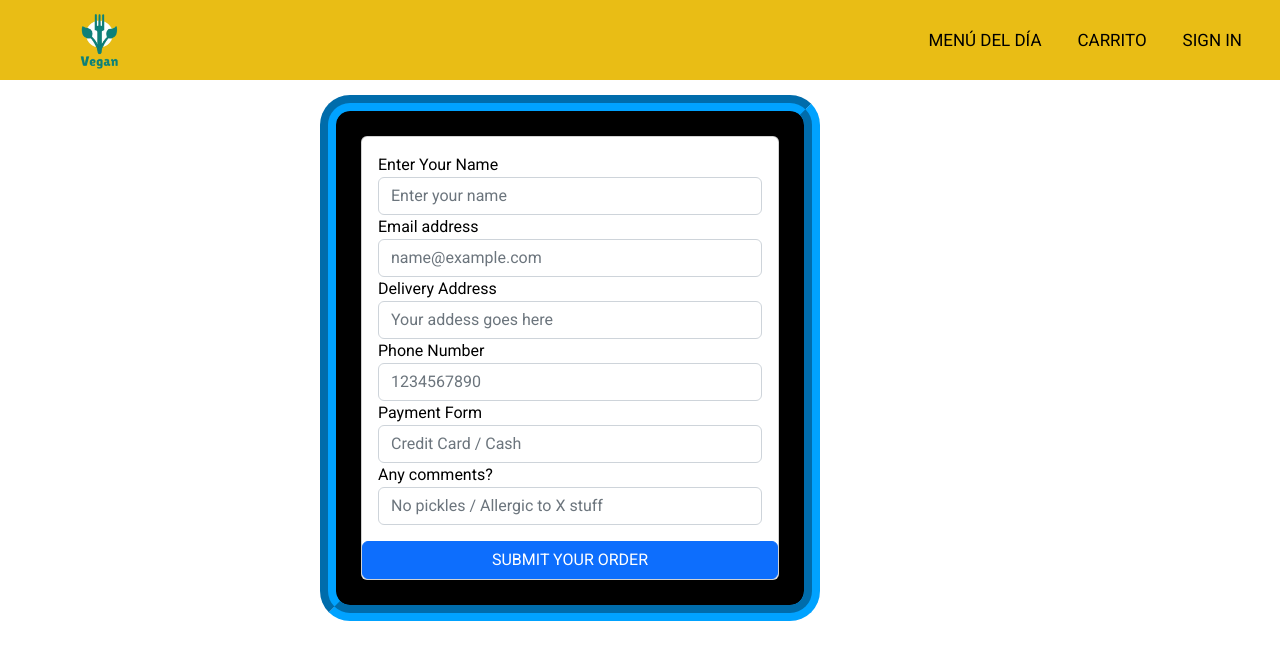
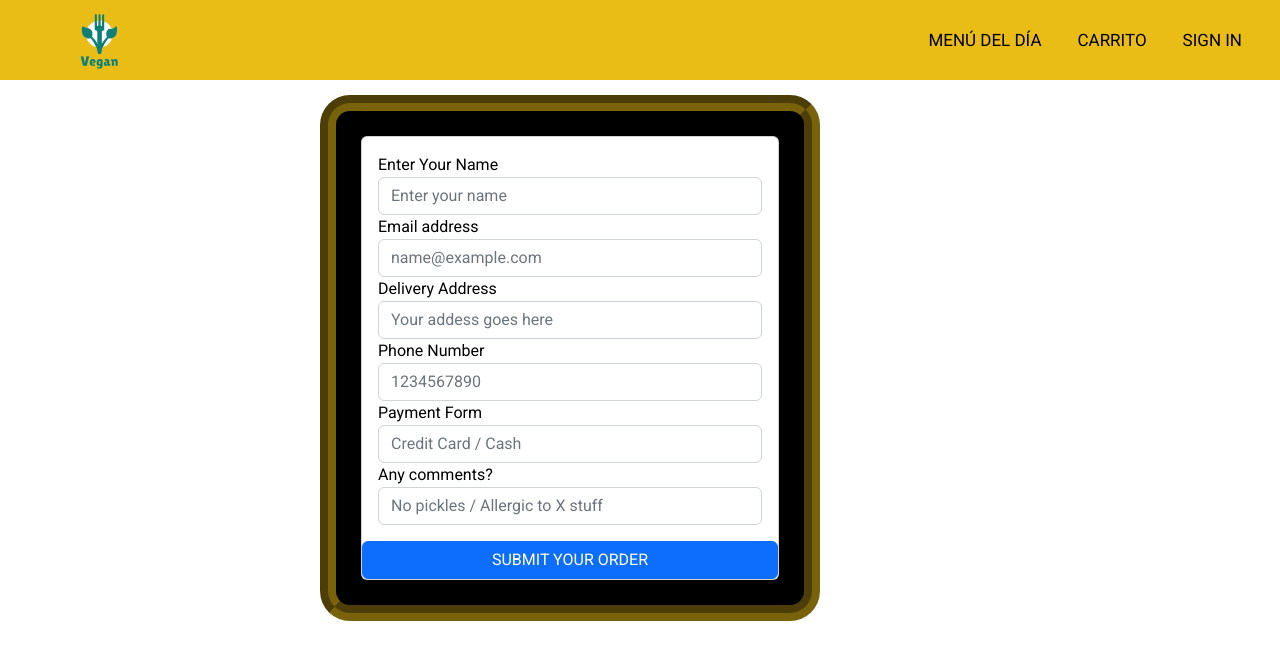
Before and after one commit to PTote/Restaurant-project, an Angular app: page /payment-form in a window 1280 px wide. Shown: the top 660 px of the page. Built offline with nearby package versions, Linux system fonts and the light colour scheme.

Commit message:
form changes

```diff
--- a/src/app/components/form/form.component.css
+++ b/src/app/components/form/form.component.css
@@ -6,5 +6,5 @@ form {
   margin: auto;
   width: 500px;
   border-radius: 30px;
-  border: groove 1em rgb(0, 162, 255);
+  border: groove 1em #e9bf1583;
 }
--- a/src/app/components/toolbar/toolbar.component.html
+++ b/src/app/components/toolbar/toolbar.component.html
@@ -6,7 +6,7 @@
     </label>
     <label class="logo">
       <img
-        src="./assets/images/logo_-removebg-preview.png"
+        src="assets/images/logo_-removebg-preview.png"
         alt="Logo"
         width="100%"
         class="imgLogo"
```
Also changed, not shown: 3 other files (tests, documents, lock files or other folders).
